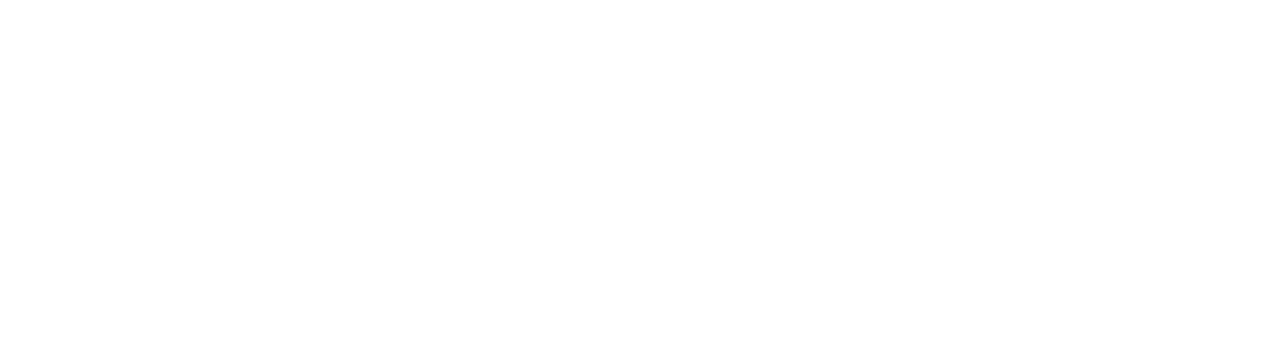
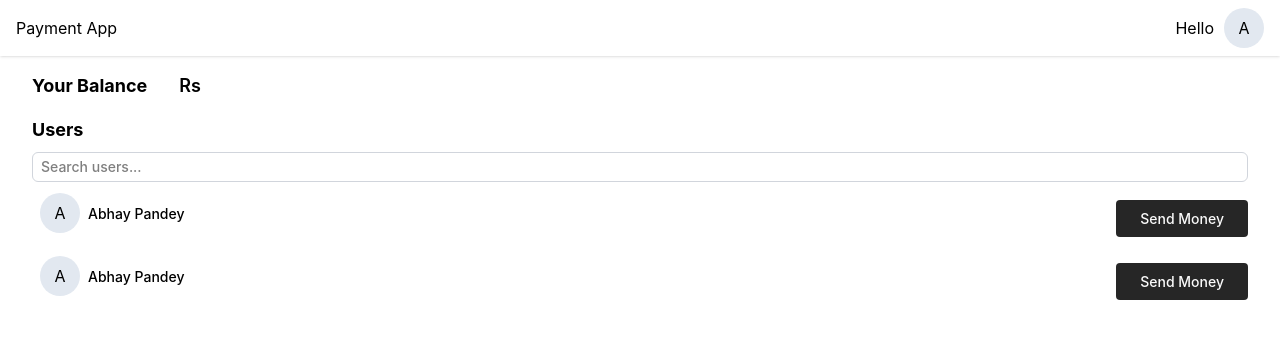
Before and after one commit to AbhayPandey10/Mock_Transaction_App, a React app in the folder Frontend/: page /dashboard in a window 1280 px wide. Before the commit this address had no page. Shown: the top 338 px of the page. Built offline with nearby package versions, Linux system fonts and the light colour scheme; the HTML template or start-up script is replaced by a standard one.

Commit message:
Added the /dashboard route

```diff
--- a/Frontend/src/App.jsx
+++ b/Frontend/src/App.jsx
@@ -2,6 +2,7 @@
 import { BrowserRouter,Routes,Route } from "react-router-dom"
 import { SignUp } from "./pages/SignUp.jsx"
 import { SignIn } from "./pages/SignIn.jsx"
+import { Dashboard } from "./pages/Dashboard.jsx"
 import "./App.css"
 
 function App() {
@@ -10,6 +11,7 @@
       <Routes>
         <Route path = "/SignUp" element = {<SignUp></SignUp>}></Route>
         <Route path = "/SignIn" element = {<SignIn></SignIn>}></Route>
+        <Route path = "/dashboard" element = {<Dashboard></Dashboard>}></Route>
       </Routes>
     </BrowserRouter>
   )
--- a/Frontend/src/components/AppBar.jsx
+++ b/Frontend/src/components/AppBar.jsx
@@ -5,10 +5,10 @@
                 Payment App
             </div>
             <div className = "flex">
-                <div className = "flex flex-col justify-center h-full mr-2.5">
+                <div className = "flex flex-col justify-center h-full mr-2.5 ">
                     Hello
                 </div>
-                <div className = "rounded-full h-8 w-8 bg-slate-200 flex justify-center mr-4 mt-3">
+                <div className = "rounded-full h-10 w-10 bg-slate-200 flex justify-center mr-4 mt-2">
                     <div className = "flex flex-col justify-center h-full text-s">
                         A
                     </div>
--- a/Frontend/src/components/Balance.jsx
+++ b/Frontend/src/components/Balance.jsx
@@ -1,7 +1,7 @@
 export function Balance({value}){
     return (
-        <div className = " flex py-4 ">
-            <div className = "font-bold  mx-4">
+        <div className = " flex py-4 text-lg">
+            <div className = "font-bold  mx-8">
                 Your Balance
             </div>
             <div className = "font-semibold">
--- a/Frontend/src/components/Users.jsx
+++ b/Frontend/src/components/Users.jsx
@@ -13,10 +13,10 @@
     }])
 
     return (<>
-        <div className = "ml-4 font-bold text-lg">
+        <div className = "ml-8 font-bold text-lg">
             Users
         </div>
-        <div className = "mx-4 mt-2">
+        <div className = "mx-8 mt-2">
             <input type = "text" placeholder = "Search users..." className = "border border-gray-300 w-full px-2 py-1 rounded-md font-medium text-sm"></input>
         </div>
         <div>
@@ -27,7 +27,7 @@
 
 function User({user}){
     return (
-        <div className = "ml-6 flex justify-between">
+        <div className = "ml-10 mr-6 flex justify-between">
             <div className = "flex">
                 <div className = "rounded-full h-10 w-10 bg-slate-200 flex justify-center mt-2.75 mr-2">
                     <div className = "flex flex-col justify-center h-full text-l">
--- /dev/null
+++ b/Frontend/src/pages/Dashboard.jsx
@@ -0,0 +1,11 @@
+import { AppBar } from "../components/AppBar.jsx"
+import { Balance } from "../components/Balance.jsx"
+import { Users } from "../components/Users.jsx"
+
+export function Dashboard(){
+    return (<>
+        <AppBar />
+        <Balance />
+        <Users />
+    </>)
+}
```
